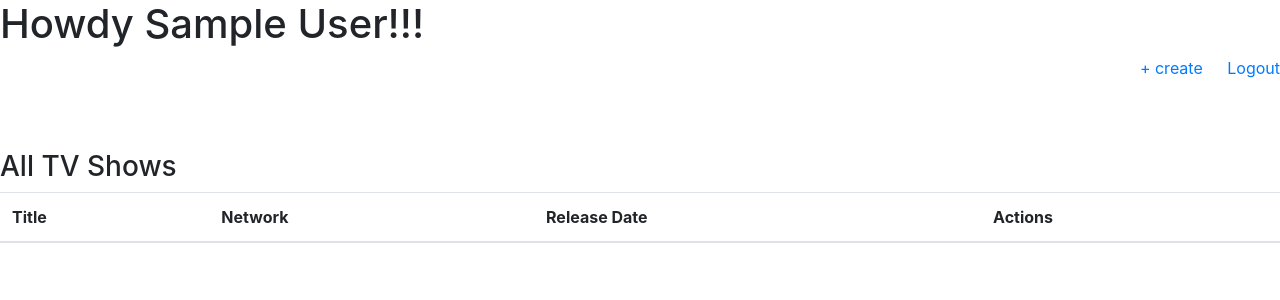
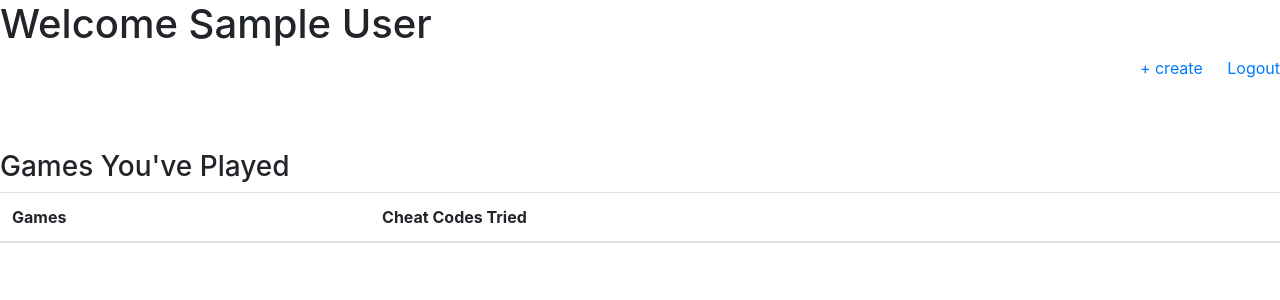
Before and after one commit to aaronyribe/cheat-codes, a Flask app: page /dashboard in a window 1280 px wide. Shown: the top 300 px of the page. Run offline with Flask 2, Linux system fonts and the light colour scheme; the visitor is signed in with stand-in values (Sample User, id 1); lists and menus that the app fills with data are empty; some libraries are stand-ins or nearby versions.

Commit message:
can create game in database

```diff
--- a/flask_app/controllers/users.py
+++ b/flask_app/controllers/users.py
@@ -54,55 +54,47 @@ def logout():
     return redirect('/')
 
 
-@app.route("/create_show", methods=['GET','POST'])
-def create_show():
+@app.route("/create_game", methods=['GET','POST'])
+def create_game():
     if request.method == "POST":
-        if not Show.validate_edit(request.form):
-            return redirect('/create_show')
+        if not Game.validate_edit(request.form):
+            return redirect('/create_game')
         data ={
             "title": request.form['title'],
-            "network": request.form['network'],
-            "release_date": request.form['release_date'],
-            "description": request.form['description'],
-            "posted_by": session['user_id'],
+            "release_year": request.form['release_year'],
         }
-        show = Show.save(data)
+        game = Game.save(data)
         return redirect('/dashboard')
-    return render_template("create_show.html")
+    return render_template("create_game.html")
 
-@app.route("/edit_show/<id>",methods=['GET','POST'])
-def edit_show(id):
+@app.route("/edit_game/<id>",methods=['GET','POST'])
+def edit_game(id):
     if request.method == "GET":
-        show = Show.get_by_id({'id': id})
+        game = Game.get_by_id({'id': id})
         form = {
-            "title": show.title,
-            "network": show.network,
-            "release_date": show.release_date,
-            "description": show.description,
+            "title": request.form['title'],
+            "release_year": request.form['release_year'],
         }
     elif request.method == "POST":
-        if not Show.validate_edit(request.form):
-            return redirect(f'/edit_show{id}')
+        if not Game.validate_edit(request.form):
+            return redirect(f'/edit_game{id}')
         data ={
             "id": id,
             "title": request.form['title'],
-            "network": request.form['network'],
-            "release_date": request.form['release_date'],
-            "description": request.form['description'],
-            "posted_by": session['user_id'],
+            "release_year": request.form['release_year'],
         }
-        show = Show.update(data)
+        game = Game.update(data)
         return redirect('/dashboard')
-    return render_template("edit_show.html", form=form)
+    return render_template("edit_game.html", form=form)
 
 
-@app.route("/display_show/<id>")
-def display_show(id):
-    show = Show.get_by_id({'id': id})
-    user = User.get_by_id({'id': show.posted_by})
-    return render_template("display_show.html", show=show, posted_by=f'{user.first_name} {user.last_name}')
+@app.route("/display_game/<id>")
+def display_game(id):
+    game = Game.get_by_id({'id': id})
+    user = User.get_by_id({'id': game.posted_by})
+    return render_template("display_game.html", game=game, posted_by=f'{user.first_name} {user.last_name}')
 
-@app.route("/delete_show/<id>")
-def delete_show(id):
-    show = Show.delete_by_id({'id': id})
+@app.route("/delete_game/<id>")
+def delete_game(id):
+    game = Game.delete_by_id({'id': id})
     return redirect('/dashboard')
--- a/flask_app/templates/dashboard.html
+++ b/flask_app/templates/dashboard.html
@@ -8,26 +8,24 @@
     <link rel="stylesheet" href="https://stackpath.bootstrapcdn.com/bootstrap/4.3.1/css/bootstrap.min.css" integrity="sha384-ggOyR0iXCbMQv3Xipma34MD+dH/1fQ784/j6cY/iJTQUOhcWr7x9JvoRxT2MZw1T" crossorigin="anonymous">
 </head>
 <body>
-    <h1>Howdy {{user.first_name}}!!!</h1>
-    <div class="text-right"><a href="/create_show" style="margin-right:20px">+ create</a>
+    <h1>Welcome {{user.first_name}}</h1>
+    <div class="text-right"><a href="/create_game" style="margin-right:20px">+ create</a>
     <a href="/logout">Logout</a></div>
-    <h3 style="margin-top:70px">All TV Shows</h3>
+    <h3 style="margin-top:70px">Games You've Played</h3>
     <table class="table table-striped">
         <thead>
             <tr>
-                <th scope="col">Title</th>
-                <th scope="col">Network</th>
-                <th scope="col">Release Date</th>
-                <th scope="col">Actions</th>
+                <th scope="col">Games</th>
+                <th scope="col">Cheat Codes Tried</th>
+                <th scope="col"></th>
             </tr>
         </thead>
         <tbody>
-            {% for show in shows %}
+            {% for game in games %}
             <tr>
-                <td>{{ show.title }}</td>
-                <td>{{ show.network }}</td>
-                <td>{{ show.release_date }}</td>
-                <td><a href="/display_show/{{show.id}}">show </a>{% if show.posted_by == user.id %}<a href="/edit_show/{{show.id}}">edit</a> <a href="/delete_show/{{show.id}}">delete</a>{% endif %}</td>
+                <td>{{ games.title }}</td>
+                <td>{{ game.release_year }}</td>
+                <td><a href="/display_game/{{game.id}}">game </a>{% if game.posted_by == user.id %}<a href="/edit_game/{{game.id}}">edit</a> <a href="/delete_game/{{game.id}}">delete</a>{% endif %}</td>
             </tr>
             {% endfor %}
         </tbody>
```
Also changed, not shown: flask_app/templates/create_game.html (renamed from flask_app/templates/create_show.html, +3 -11 lines).
